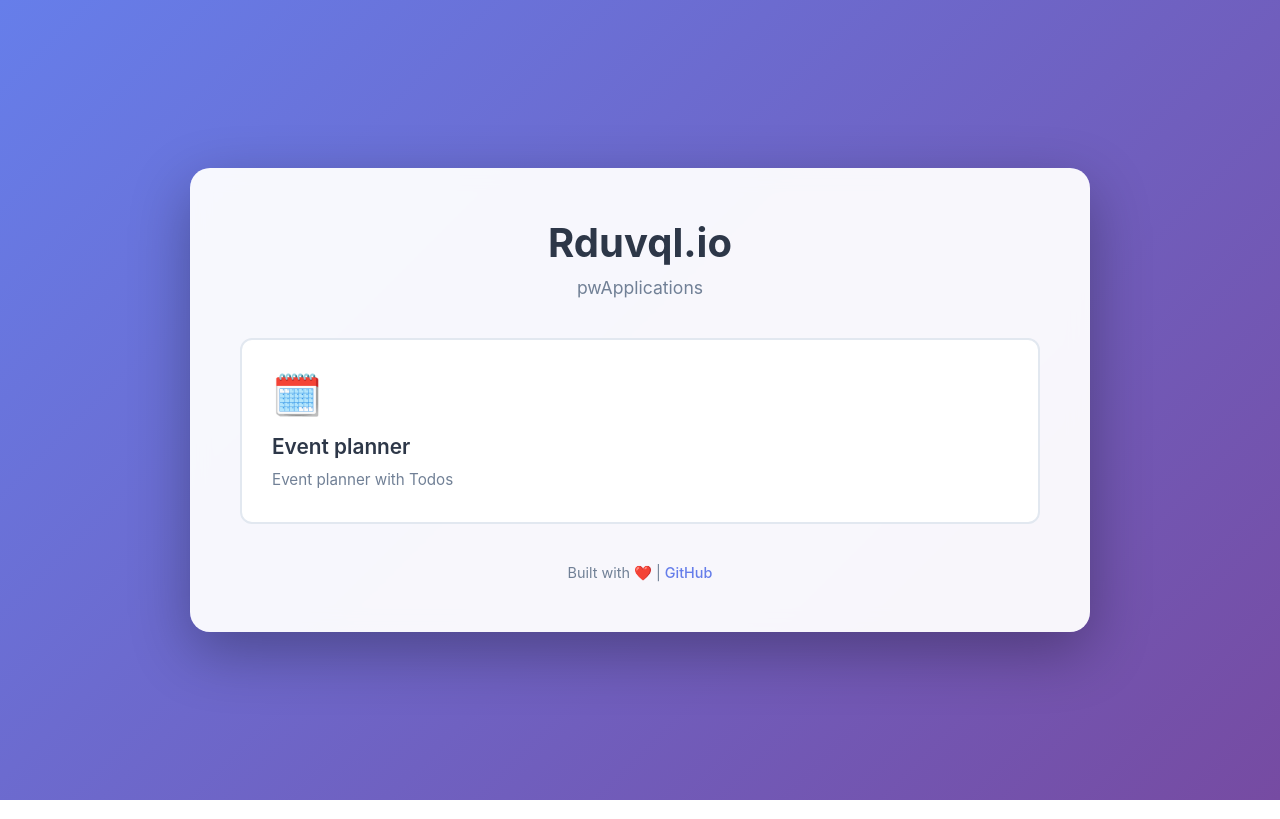
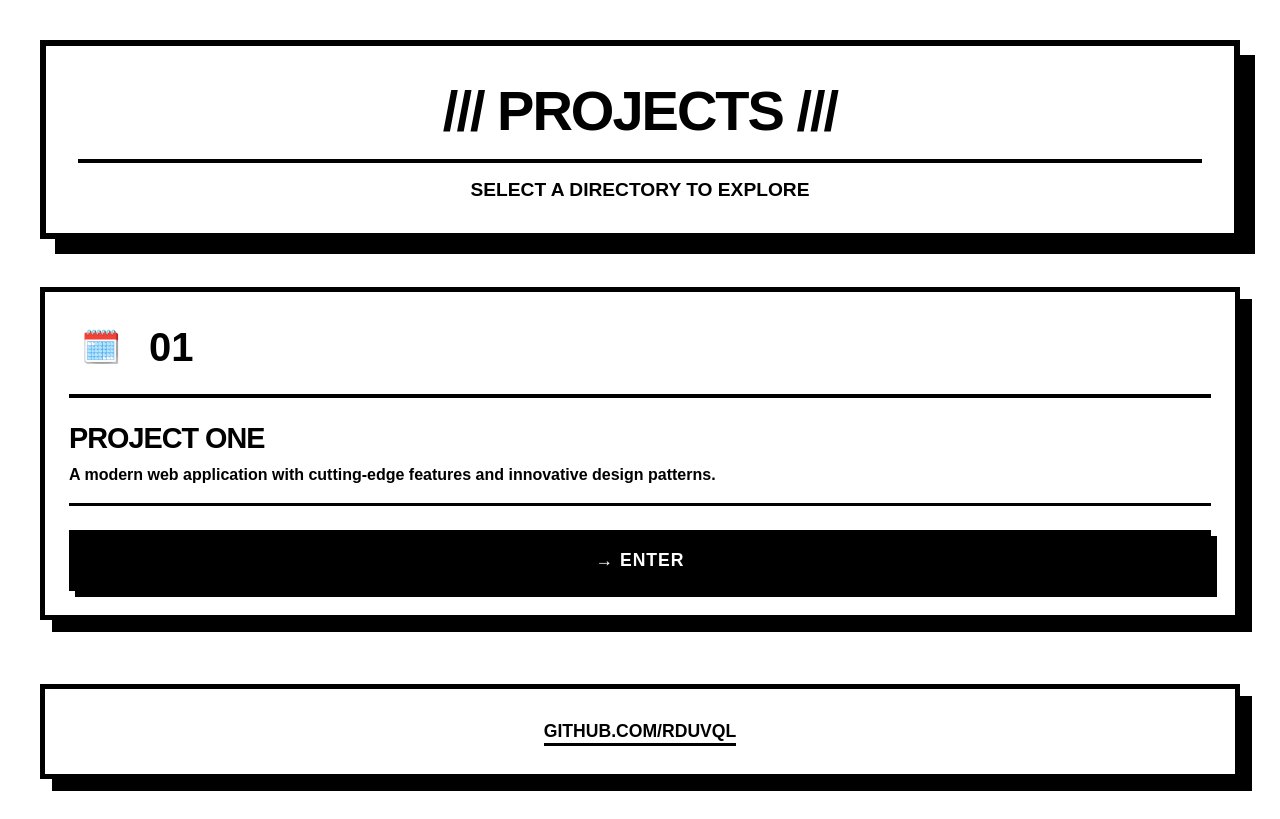
Before and after one commit to rduvql/rduvql.github.io, a plain HTML site: page index.html in a window 1280 px wide. Drawn offline with Linux system fonts and the light colour scheme.

Commit message:
index styling

```diff
--- a/index.html
+++ b/index.html
@@ -13,126 +13,233 @@
         }
 
         body {
-            font-family: -apple-system, BlinkMacSystemFont, 'Segoe UI', Roboto, Oxygen, Ubuntu, Cantarell, sans-serif;
-            background: linear-gradient(135deg, #667eea 0%, #764ba2 100%);
+            font-family: "Arial", sans-serif;
+            background-color: #fff;
             min-height: 100vh;
-            display: flex;
-            justify-content: center;
-            align-items: center;
-            padding: 20px;
+            padding: 40px 20px;
         }
 
         .container {
-            max-width: 900px;
-            width: 100%;
-            background: rgba(255, 255, 255, 0.95);
-            backdrop-filter: blur(10px);
-            border-radius: 20px;
-            padding: 50px;
-            box-shadow: 0 20px 60px rgba(0, 0, 0, 0.3);
+            max-width: 1200px;
+            margin: 0 auto;
         }
 
-        h1 {
-            font-size: 2.5rem;
-            color: #2d3748;
-            margin-bottom: 10px;
+        .brutalist-header {
+            border: 6px solid #000;
+            background-color: #fff;
+            padding: 2rem;
+            box-shadow: 15px 15px 0 #000;
+            margin-bottom: 3rem;
             text-align: center;
         }
 
-        .subtitle {
-            text-align: center;
-            color: #718096;
-            margin-bottom: 40px;
-            font-size: 1.1rem;
+        .brutalist-header h1 {
+            font-size: 3.5rem;
+            font-weight: 900;
+            text-transform: uppercase;
+            letter-spacing: -2px;
+            margin-bottom: 0.5rem;
+        }
+
+        .brutalist-header p {
+            font-size: 1.2rem;
+            font-weight: 700;
+            text-transform: uppercase;
+            border-top: 4px solid #000;
+            padding-top: 1rem;
+            margin-top: 1rem;
         }
 
         .grid {
             display: grid;
-            grid-template-columns: repeat(auto-fit, minmax(250px, 1fr));
-            gap: 20px;
-            margin-top: 30px;
+            grid-template-columns: repeat(auto-fit, minmax(300px, 1fr));
+            gap: 3rem;
         }
 
-        .card {
-            background: white;
-            border-radius: 12px;
-            padding: 30px;
-            text-decoration: none;
-            color: inherit;
-            transition: all 0.3s ease;
-            border: 2px solid #e2e8f0;
-            position: relative;
-            overflow: hidden;
+        .brutalist-card {
+            border: 5px solid #000;
+            background-color: #fff;
+            padding: 1.5rem;
+            box-shadow: 12px 12px 0 #000;
+            transition: all 0.2s ease;
         }
 
-        .card::before {
-            content: '';
-            position: absolute;
-            top: 0;
-            left: 0;
-            right: 0;
-            height: 4px;
-            background: linear-gradient(90deg, #667eea, #764ba2);
-            transform: scaleX(0);
-            transition: transform 0.3s ease;
+        .brutalist-card:hover {
+            transform: translate(-3px, -3px);
+            box-shadow: 15px 15px 0 #000;
         }
 
-        .card:hover {
-            transform: translateY(-5px);
-            box-shadow: 0 10px 30px rgba(0, 0, 0, 0.15);
-            border-color: #667eea;
+        .brutalist-card:active {
+            transform: translate(12px, 12px);
+            box-shadow: none;
         }
 
-        .card:hover::before {
-            transform: scaleX(1);
+        .card-header {
+            display: flex;
+            align-items: center;
+            gap: 1rem;
+            margin-bottom: 1.5rem;
+            border-bottom: 4px solid #000;
+            padding-bottom: 1rem;
         }
 
         .card-icon {
+            flex-shrink: 0;
+            display: flex;
+            align-items: center;
+            justify-content: center;
+            /* background-color: #000; */
+            padding: 0.75rem;
+            font-size: 2rem;
+        }
+
+        .card-number {
             font-size: 2.5rem;
-            margin-bottom: 15px;
+            font-weight: 900;
+            color: #000;
+            line-height: 1;
         }
 
         .card-title {
-            font-size: 1.3rem;
-            font-weight: 600;
-            color: #2d3748;
-            margin-bottom: 10px;
+            font-weight: 900;
+            color: #000;
+            font-size: 1.8rem;
+            text-transform: uppercase;
+            letter-spacing: -1px;
+            margin-bottom: 0.5rem;
         }
 
         .card-description {
-            color: #718096;
-            font-size: 0.95rem;
+            color: #000;
+            font-size: 1rem;
             line-height: 1.5;
+            font-weight: 600;
+            margin-bottom: 1.5rem;
+            border-bottom: 3px solid #000;
+            padding-bottom: 1rem;
+        }
+
+        .card-link {
+            display: block;
+            width: 100%;
+            padding: 1rem;
+            text-align: center;
+            font-size: 1.1rem;
+            font-weight: 700;
+            text-transform: uppercase;
+            border: 4px solid #000;
+            background-color: #000;
+            color: #fff;
+            position: relative;
+            transition: all 0.2s ease;
+            box-shadow: 6px 6px 0 #000;
+            overflow: hidden;
+            text-decoration: none;
+            letter-spacing: 1px;
+        }
+
+        .card-link::before {
+            content: "";
+            position: absolute;
+            top: 0;
+            left: -100%;
+            width: 100%;
+            height: 100%;
+            background: linear-gradient(120deg,
+                    transparent,
+                    rgba(255, 255, 255, 0.3),
+                    transparent);
+            transition: all 0.6s;
+        }
+
+        .card-link:hover::before {
+            left: 100%;
+        }
+
+        .card-link:hover {
+            transform: translate(-2px, -2px);
+            box-shadow: 8px 8px 0 #ff0000;
+            background-color: #ff0000;
+            border-color: #ff0000;
+        }
+
+        .card-link:active {
+            transform: translate(6px, 6px);
+            box-shadow: none;
+        }
+
+        .card-1 .card-link:hover {
+            background-color: #ff006e;
+            border-color: #ff006e;
+            box-shadow: 8px 8px 0 #000;
+        }
+
+        .card-2 .card-link:hover {
+            background-color: #00b4d8;
+            border-color: #00b4d8;
+            box-shadow: 8px 8px 0 #000;
+        }
+
+        .card-3 .card-link:hover {
+            background-color: #06ffa5;
+            border-color: #06ffa5;
+            box-shadow: 8px 8px 0 #000;
+            color: #000;
+        }
+
+        .card-4 .card-link:hover {
+            background-color: #fb5607;
+            border-color: #fb5607;
+            box-shadow: 8px 8px 0 #000;
+        }
+
+        .card-5 .card-link:hover {
+            background-color: #8338ec;
+            border-color: #8338ec;
+            box-shadow: 8px 8px 0 #000;
+        }
+
+        .card-6 .card-link:hover {
+            background-color: #ffbe0b;
+            border-color: #ffbe0b;
+            box-shadow: 8px 8px 0 #000;
+            color: #000;
         }
 
         .footer {
+            margin-top: 4rem;
+            border: 5px solid #000;
+            background-color: #fff;
+            padding: 2rem;
+            box-shadow: 12px 12px 0 #000;
             text-align: center;
-            margin-top: 40px;
-            color: #718096;
-            font-size: 0.9rem;
+            font-weight: 700;
+            font-size: 1.1rem;
+            text-transform: uppercase;
         }
 
         .footer a {
-            color: #667eea;
+            color: #000;
             text-decoration: none;
-            font-weight: 500;
+            border-bottom: 3px solid #000;
+            padding-bottom: 2px;
+            transition: all 0.2s ease;
         }
 
         .footer a:hover {
-            text-decoration: underline;
+            background-color: #000;
+            color: #fff;
+            padding: 2px 5px;
         }
 
         @media (max-width: 768px) {
-            .container {
-                padding: 30px 20px;
-            }
-
-            h1 {
-                font-size: 2rem;
+            .brutalist-header h1 {
+                font-size: 2.5rem;
             }
 
             .grid {
                 grid-template-columns: 1fr;
+                gap: 2rem;
             }
         }
     </style>
@@ -140,20 +247,29 @@
 
 <body>
     <div class="container">
-        <h1>Rduvql.io</h1>
-        <p class="subtitle">pwApplications</p>
+        <div class="brutalist-header">
+            <h1>/// PROJECTS ///</h1>
+            <p> SELECT A DIRECTORY TO EXPLORE </p>
+        </div>
 
         <div class="grid">
-            <a href="/planner/" class="card">
-                <div class="card-icon">🗓️</div>
-                <div class="card-title">Event planner</div>
-                <div class="card-description">Event planner with Todos</div>
-            </a>
-
+            <div class="brutalist-card card-1">
+                <div class="card-header">
+                    <div class="card-icon"> 🗓️ </div>
+                    <div class="card-number"> 01 </div>
+                </div>
+                <div class="card-title"> PROJECT ONE </div>
+                <div class="card-description">
+                    A modern web application with cutting-edge features and innovative design patterns.
+                </div>
+                <a href="/planner/" class="card-link">→ ENTER</a>
+            </div>
         </div>
 
         <div class="footer">
-            <p>Built with ❤️ | <a href="https://github.com/yourusername">GitHub</a></p>
+            <p>
+                <a target="_blank" href="https://github.com/rduvql/rduvql.github.io">github.com/rduvql</a>
+            </p>
         </div>
     </div>
 </body>
```
Also changed, not shown: 1 other file.
